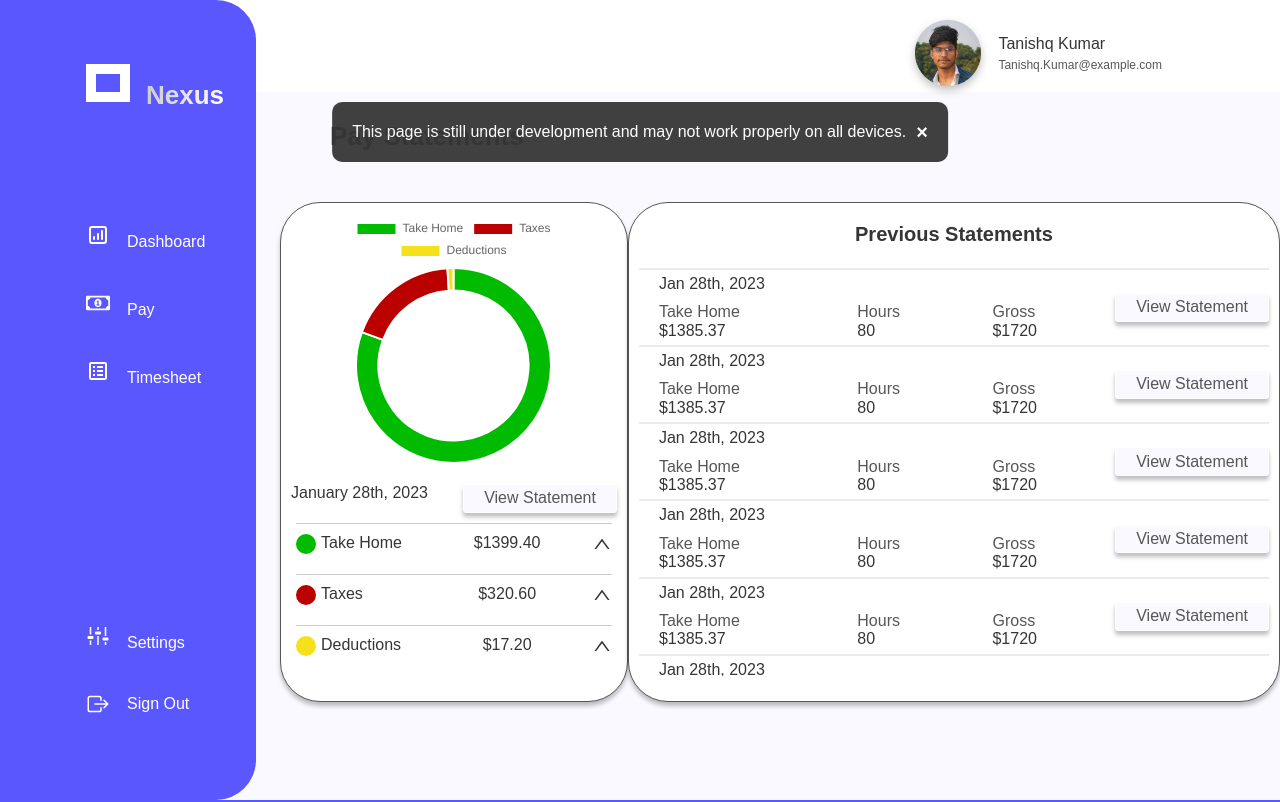
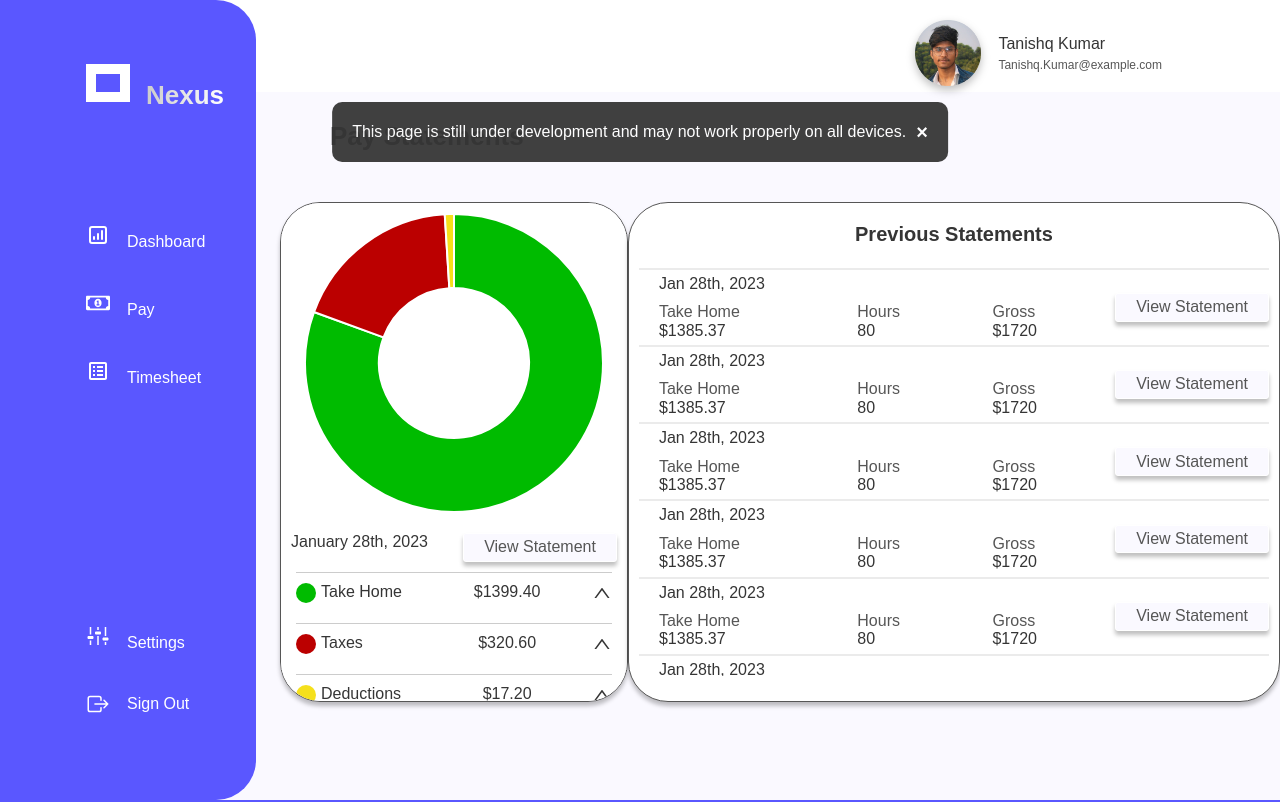
Before and after one commit to JosephHuntley/nexus, a Next.js app: page /pay in a window 1280 px wide. Shown: the top 802 px of the page. Built offline with nearby package versions, Linux system fonts and the light colour scheme.

Commit message:
Removed legend from chart

```diff
--- a/src/components/Pay/LatestPay/Chart/PayChart.jsx
+++ b/src/components/Pay/LatestPay/Chart/PayChart.jsx
@@ -21,7 +21,19 @@ const PayChart = () => {
 	});
 	return (
 		<>
-			<Doughnut data={data} />
+			<Doughnut
+				data={data}
+				options={{
+					plugins: {
+						legend: {
+							display: false,
+							labels: {
+								color: 'black',
+							},
+						},
+					},
+				}}
+			/>
 		</>
 	);
 };
--- a/src/components/Pay/LatestPay/LatestPayStyles.ts
+++ b/src/components/Pay/LatestPay/LatestPayStyles.ts
@@ -21,7 +21,7 @@ export const MiddleDiv = styled.div`
 `;
 
 export const Chart = styled.div`
-	width: 75%;
+	/* width: 75%; */
 	/* height: 75%; */
 `;
 
```
